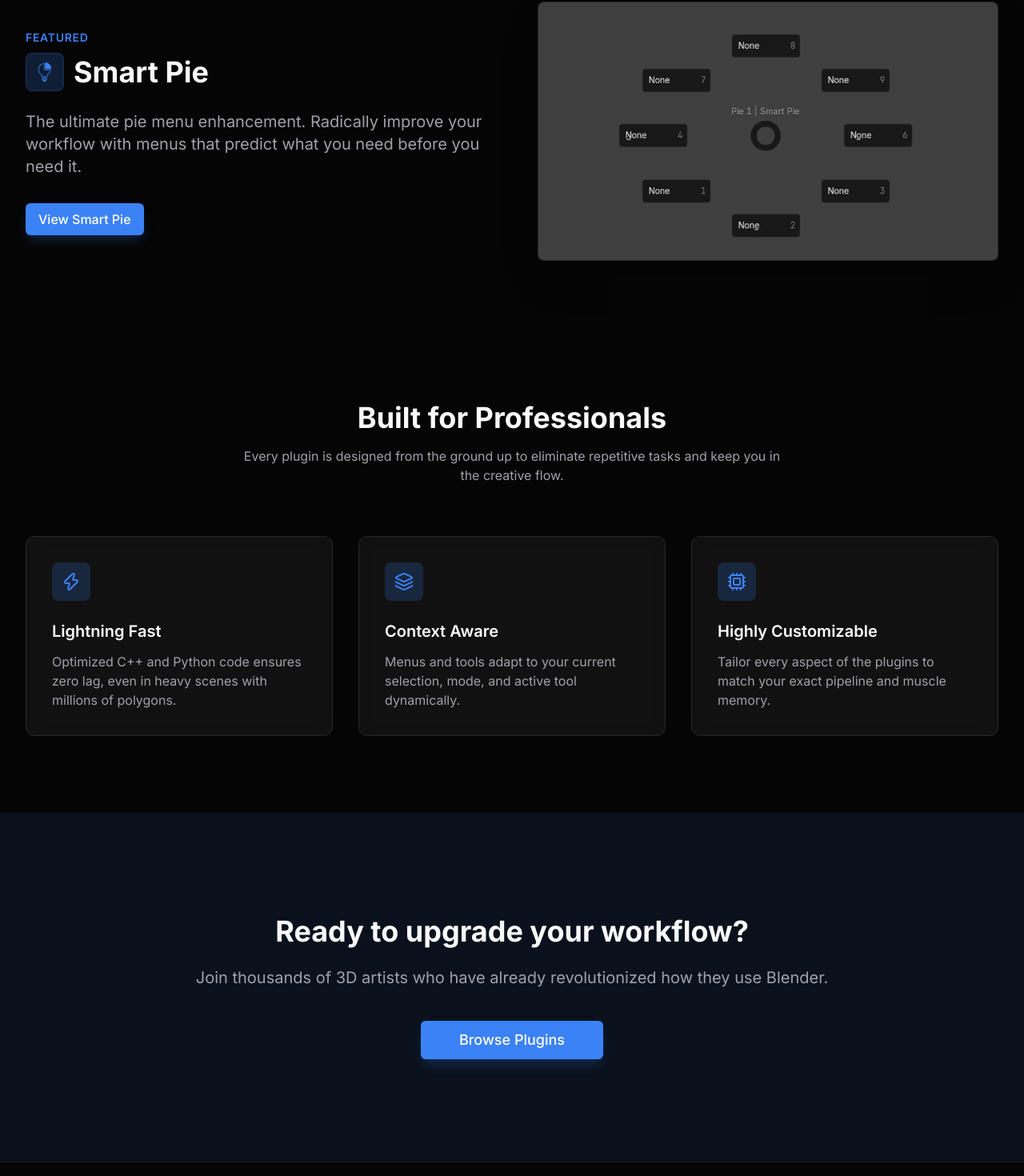
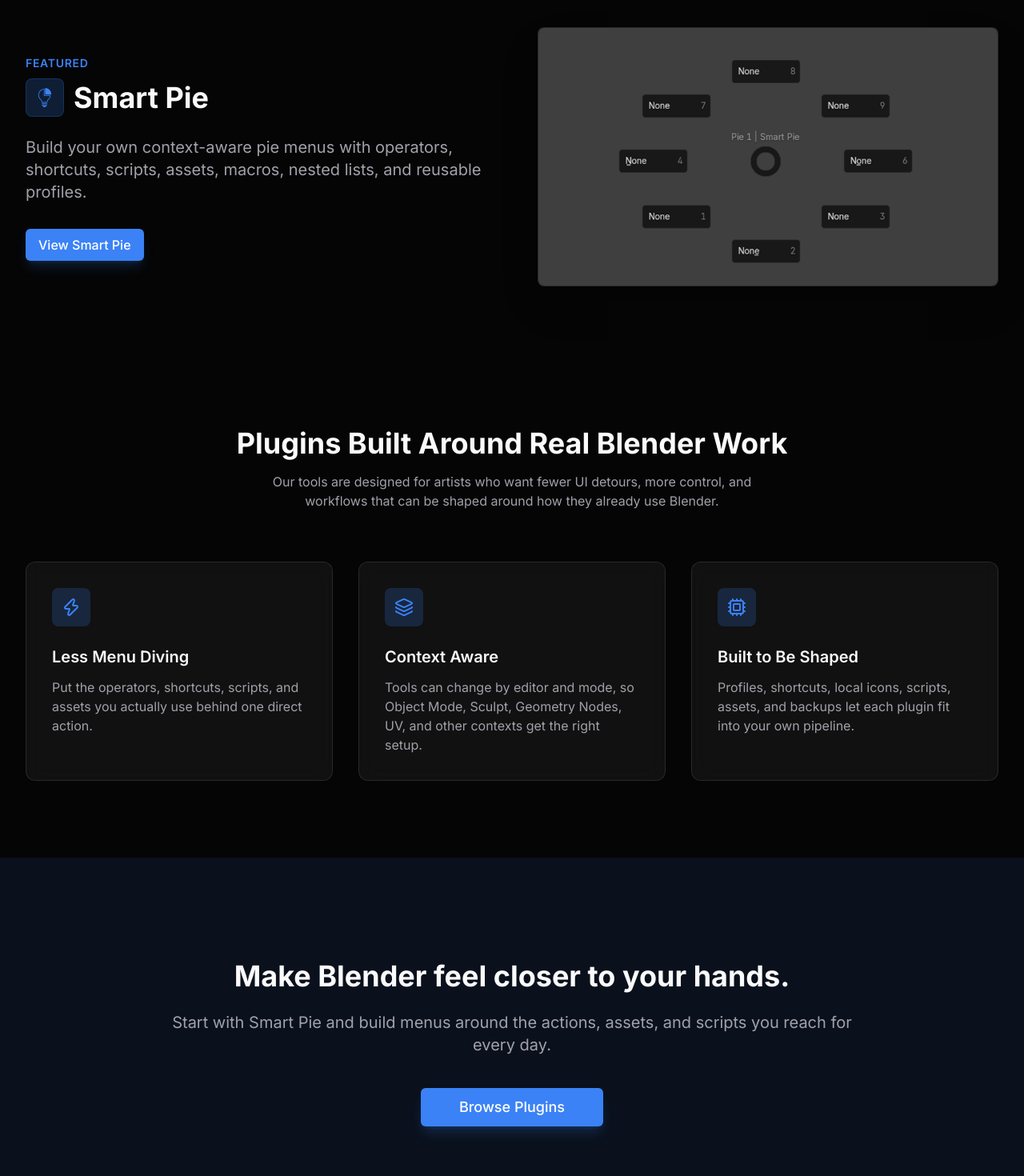
Before and after one commit to bluetoolsio/website-bluetools, a Next.js app: page /website-smartblender/ in a window 1280 px wide. Shown: the part 695-2165 px from the top of the page at 80% size. Built offline with nearby package versions, Linux system fonts and the light colour scheme.

Commit message:
Refine plugin positioning copy

```diff
--- a/src/app/layout.tsx
+++ b/src/app/layout.tsx
@@ -10,8 +10,8 @@
 });
 
 export const metadata: Metadata = {
-  title: "Smartblender.io | Premium Blender Plugins",
-  description: "The ultimate workflow enhancements for Blender professionals. High-end plugins, context-aware menus, and more.",
+  title: "Smartblender.io | Blender Workflow Plugins",
+  description: "Focused Blender add-ons for context-aware menus, shortcuts, scripts, assets, and faster day-to-day workflows.",
 };
 
 export default function RootLayout({
--- a/src/app/page.tsx
+++ b/src/app/page.tsx
@@ -27,7 +27,7 @@
 
           <FadeIn direction="up" delay={0.1}>
             <p className="text-xl md:text-2xl text-muted-foreground max-w-3xl mx-auto mb-10">
-              Premium context-aware plugins for Blender professionals. Work faster, smarter, and with less friction.
+              We build Blender plugins that turn repeated clicks, menu hunting, and scattered shortcuts into focused tools that stay close to your workflow.
             </p>
           </FadeIn>
 
@@ -58,7 +58,7 @@
                   <SmartPieLabel iconBoxClassName="h-12 w-12" iconClassName="h-6 w-6" />
                 </h2>
                 <p className="text-xl text-muted-foreground mb-8">
-                  The ultimate pie menu enhancement. Radically improve your workflow with menus that predict what you need before you need it.
+                  Build your own context-aware pie menus with operators, shortcuts, scripts, assets, macros, nested lists, and reusable profiles.
                 </p>
                 <Link href="/plugins/smart-pie">
                   <Button>View Smart Pie</Button>
@@ -84,9 +84,9 @@
         <div className="max-w-7xl mx-auto px-4 sm:px-6 lg:px-8">
           <FadeIn direction="up">
             <div className="text-center mb-16">
-              <h2 className="text-3xl md:text-4xl font-bold mb-4">Built for Professionals</h2>
+              <h2 className="text-3xl md:text-4xl font-bold mb-4">Plugins Built Around Real Blender Work</h2>
               <p className="text-muted-foreground max-w-2xl mx-auto">
-                Every plugin is designed from the ground up to eliminate repetitive tasks and keep you in the creative flow.
+                Our tools are designed for artists who want fewer UI detours, more control, and workflows that can be shaped around how they already use Blender.
               </p>
             </div>
           </FadeIn>
@@ -97,8 +97,8 @@
                 <div className="h-12 w-12 rounded-lg bg-accent/20 flex items-center justify-center mb-6">
                   <Zap className="h-6 w-6 text-accent" />
                 </div>
-                <h3 className="text-xl font-semibold mb-3">Lightning Fast</h3>
-                <p className="text-muted-foreground">Optimized C++ and Python code ensures zero lag, even in heavy scenes with millions of polygons.</p>
+                <h3 className="text-xl font-semibold mb-3">Less Menu Diving</h3>
+                <p className="text-muted-foreground">Put the operators, shortcuts, scripts, and assets you actually use behind one direct action.</p>
               </Card>
             </FadeIn>
 
@@ -108,7 +108,7 @@
                   <Layers className="h-6 w-6 text-accent" />
                 </div>
                 <h3 className="text-xl font-semibold mb-3">Context Aware</h3>
-                <p className="text-muted-foreground">Menus and tools adapt to your current selection, mode, and active tool dynamically.</p>
+                <p className="text-muted-foreground">Tools can change by editor and mode, so Object Mode, Sculpt, Geometry Nodes, UV, and other contexts get the right setup.</p>
               </Card>
             </FadeIn>
 
@@ -117,8 +117,8 @@
                 <div className="h-12 w-12 rounded-lg bg-accent/20 flex items-center justify-center mb-6">
                   <Cpu className="h-6 w-6 text-accent" />
                 </div>
-                <h3 className="text-xl font-semibold mb-3">Highly Customizable</h3>
-                <p className="text-muted-foreground">Tailor every aspect of the plugins to match your exact pipeline and muscle memory.</p>
+                <h3 className="text-xl font-semibold mb-3">Built to Be Shaped</h3>
+                <p className="text-muted-foreground">Profiles, shortcuts, local icons, scripts, assets, and backups let each plugin fit into your own pipeline.</p>
               </Card>
             </FadeIn>
           </div>
@@ -130,9 +130,9 @@
         <div className="absolute inset-0 bg-accent/10" />
         <div className="max-w-4xl mx-auto px-4 relative z-10 text-center">
           <FadeIn direction="up">
-            <h2 className="text-4xl font-bold mb-6">Ready to upgrade your workflow?</h2>
+            <h2 className="text-4xl font-bold mb-6">Make Blender feel closer to your hands.</h2>
             <p className="text-xl text-muted-foreground mb-10">
-              Join thousands of 3D artists who have already revolutionized how they use Blender.
+              Start with Smart Pie and build menus around the actions, assets, and scripts you reach for every day.
             </p>
             <Link href="/plugins">
               <Button size="lg" className="px-12">
--- a/src/app/plugins/page.tsx
+++ b/src/app/plugins/page.tsx
@@ -9,7 +9,7 @@
 
 export const metadata = {
   title: "Plugins | Smartblender.io",
-  description: "Browse our collection of premium Blender plugins.",
+  description: "Browse focused Blender workflow plugins from Smartblender.io.",
 };
 
 export default function PluginsPage() {
@@ -19,7 +19,7 @@
         <div className="mb-16">
           <h1 className="text-4xl md:text-5xl font-bold mb-4">Our Plugins</h1>
           <p className="text-xl text-muted-foreground max-w-2xl">
-            Professional grade tools designed to streamline your workflow and expand what&apos;s possible in Blender.
+            Focused Blender add-ons built to reduce repetitive UI work, organize your most-used actions, and keep custom tools close to your hands.
           </p>
         </div>
       </FadeIn>
--- a/src/components/layout/Footer.tsx
+++ b/src/components/layout/Footer.tsx
@@ -11,7 +11,7 @@
               Smart<span className="text-accent">Blender</span>
             </Link>
             <p className="mt-4 text-sm text-muted-foreground">
-              Premium plugins and workflow enhancements for Blender professionals.
+              Blender workflow plugins for menus, shortcuts, scripts, assets, and custom daily tools.
             </p>
           </div>
 
--- a/src/data/plugins.ts
+++ b/src/data/plugins.ts
@@ -29,8 +29,8 @@
     id: '1',
     slug: 'smart-pie',
     name: 'Smart Pie',
-    tagline: 'The ultimate pie menu enhancement for Blender',
-    description: 'Smart Pie radically improves your workflow in Blender by introducing context-aware pie menus that adapt to your current mode, selection, and tools. Work faster, smarter, and with less friction.',
+    tagline: 'Context-aware pie menus, shortcuts, assets, and scripts for Blender',
+    description: 'Smart Pie lets you build your own Blender pie menus around the way you work. Create editor- and mode-aware profiles, fill slots with operators, shortcuts, scripts, assets, macros, lists, or nested pies, and keep your most-used actions within one fast gesture.',
     price: '$15.00',
     version: '1.2.0',
     lastUpdated: 'October 2026',
@@ -48,15 +48,15 @@
     features: [
       {
         title: 'Context Aware',
-        description: 'Menus change automatically depending on whether you are in Object, Edit, or Sculpt mode.'
+        description: 'Menus can change by editor and mode, including Object, Edit, Sculpt, Geometry Nodes, UV, Sequencer, Graph Editor, and more.'
       },
       {
-        title: 'Customizable',
-        description: 'Easily add your own favorite tools, macros, and scripts directly into any pie slot.'
+        title: 'Slot-Based Workflows',
+        description: 'Each pie has eight directional slots that can run operators, shortcuts, scripts, assets, macros, lists, or nested pies.'
       },
       {
-        title: 'Fast Execution',
-        description: 'Built for speed with minimal overhead, ensuring menus pop up instantly.'
+        title: 'Portable Setup',
+        description: 'Export, import, back up, and restore your Smart Pie settings, scripts, icons, profiles, and keymaps.'
       }
     ]
   }
```
